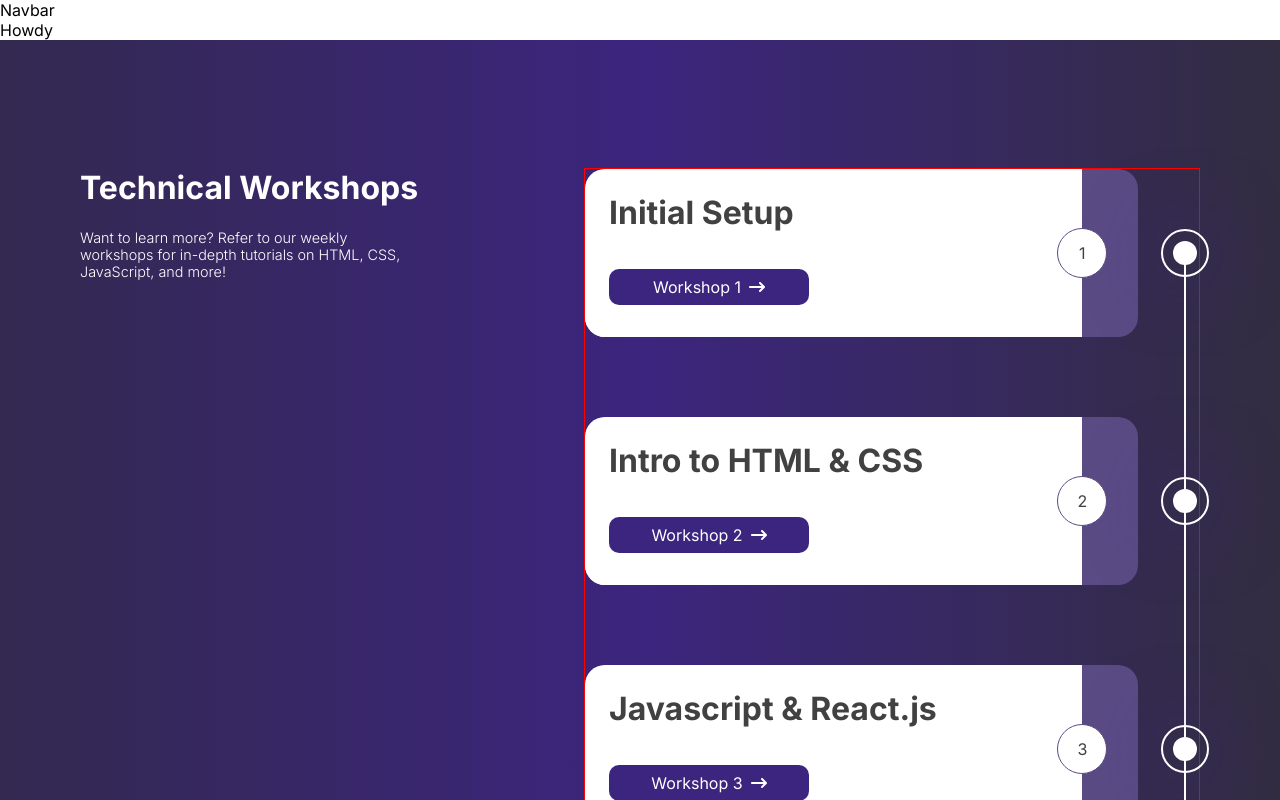
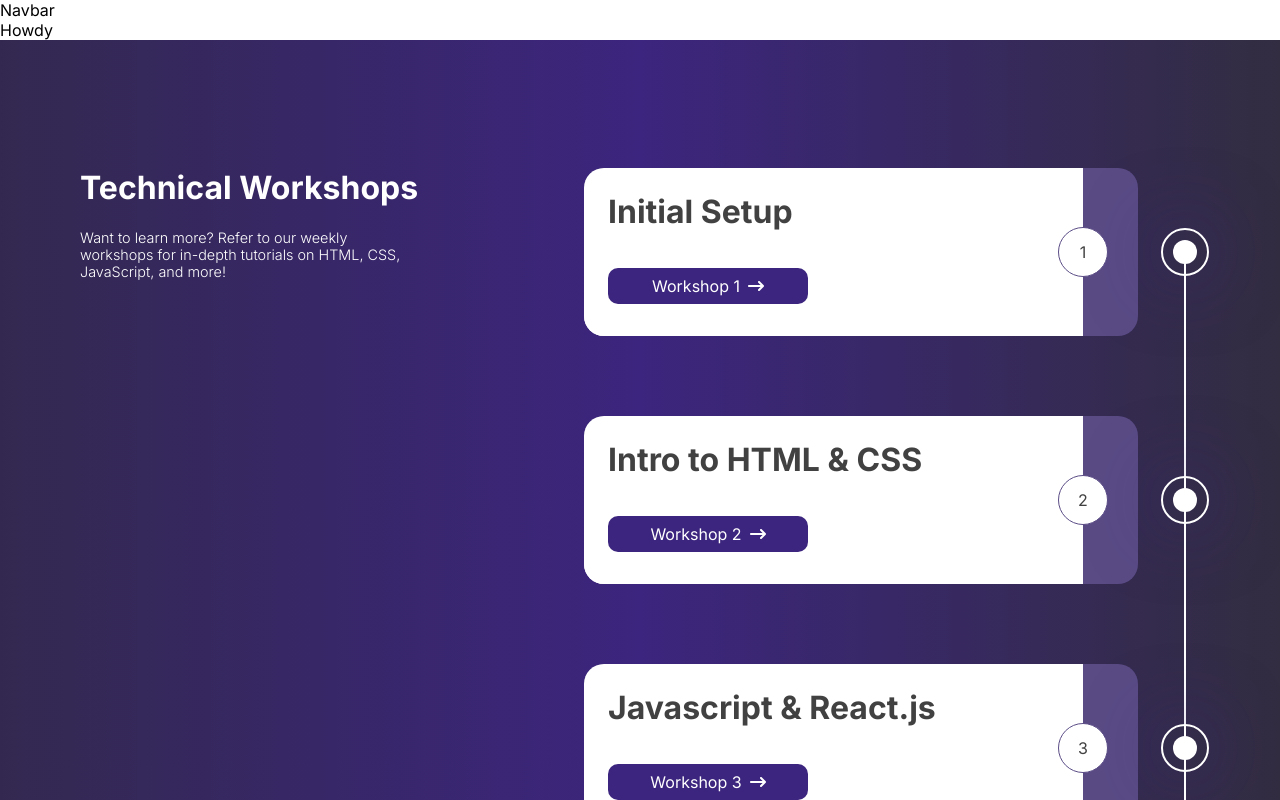
Before and after one commit to include-davis/cohort-platform, a Next.js app: page / in a window 1280 px wide. Shown: the top 800 px of the page. Built offline with nearby package versions, Linux system fonts and the light colour scheme.

Commit message:
remove red border

```diff
--- a/app/_components/workshop-timeline/workshop-timeline.module.scss
+++ b/app/_components/workshop-timeline/workshop-timeline.module.scss
@@ -73,7 +73,6 @@
     justify-content: space-between;
 
     max-width: 55%;
-    border: red solid 1px;
 
     @include mixins.tablet {
         max-width: 50%;
```
